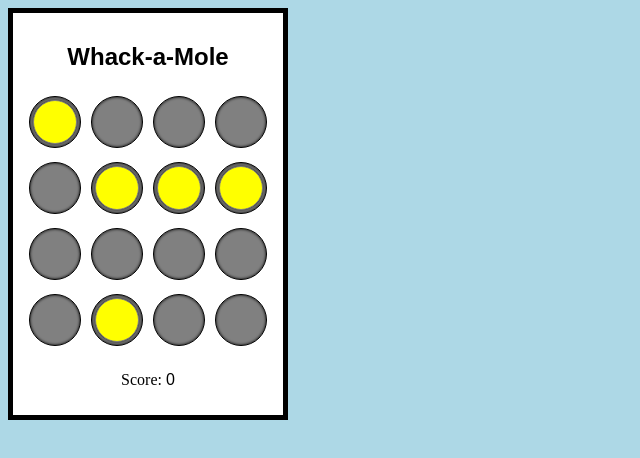
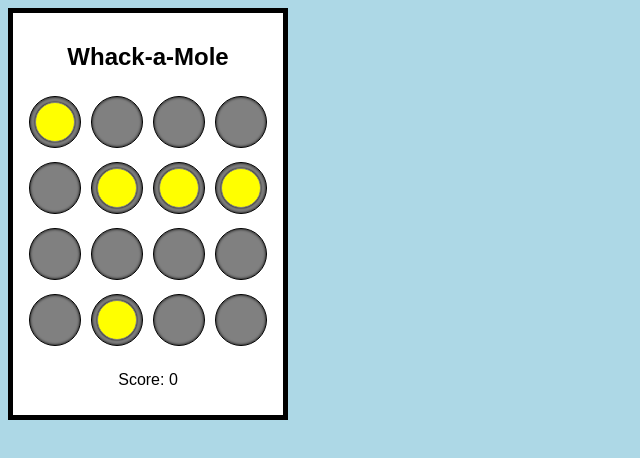
Before and after one commit to ryanhamley/Whack-a-Mole, a plain HTML site: page index.html in a window 1280 px wide. Shown: the full height of the page, 0-640 px from the left. Drawn offline with Linux system fonts and the light colour scheme.

Commit message:
Changed hasClass function and some CSS

```diff
--- a/index.html
+++ b/index.html
@@ -2,7 +2,6 @@
 <html>
 <head>
   <meta charset="utf-8">
-  <meta http-equiv="X-UA-Compatible" content="IE=edge">
   <title>Whack-a-Mole</title>
   <link rel="stylesheet" href="main.css">
 </head>
--- a/main.css
+++ b/main.css
@@ -2,16 +2,16 @@ body {
     background-color: lightblue;
 }
 
+h1, p, span {
+    font-family: Arial;
+}
+
 section {
     width: 250px;
+    padding: 10px;
     border: 5px solid black;
-    padding: 10px;
     background-color: white;
     text-align: center;
-}
-
-h1, #score {
-    font-family: Arial;
 }
 
 .circle {
@@ -20,19 +20,19 @@ h1, #score {
     height: 50px;
     margin: 5px;
     border: 1px solid black;
+    border-radius: 50%;
     background-color: grey;
     box-shadow: inset 0 0 3px black;
-    border-radius: 50%;
 }
 
 .mole {
-    width: 42px;
-    height: 42px;
+    width: 40px;
+    height: 40px;
+    margin: 5px auto;
+    border: 1px solid grey;
     border-radius: 50%;
     background-color: yellow;
-    position: relative;
-    top: 3px;
-    left: 3px;
-    border: 1px solid grey;
     box-shadow: 0 0 2px black;
+    -moz-box-sizing: border-box;
+    box-sizing: border-box;
 }
--- a/main.js
+++ b/main.js
@@ -8,7 +8,7 @@ var whackamole = (function () {
     duration: 2750
   };
 
-  //shuffle implements the Fisher-Yates random shuffle algorithm. it shuffles the given array in place in O(n) time
+  //shuffle implements the Fisher-Yates random shuffle algorithm. it shuffles the given array in place
   //this implementation is illustrated by Mike Bostock at http://bost.ocks.org/mike/shuffle/
   function shuffle (array) {
     var m = array.length, t, i;
@@ -27,22 +27,23 @@ var whackamole = (function () {
     return array;
   }
 
-  //hasClass checks a DOM element to determine if it contains a class.
+  //hasClass checks a DOM element to determine if it has a specified class applied to it.
   function hasClass (element, cls) {
-    //without the spaces being added, the function will return true if cls is present within another class name
-    return (' ' + element.className + ' ').indexOf(' ' + cls + ' ') > -1;
+    //classList is a DOMTokenList so we have to use contains() to search it
+    return element.classList.contains(cls);
   }
 
   //setupBoard creates the board for the game by adding the hole elements and the elements which will become moles, as well as the score and event listener
   function setupBoard () {
+    var circle, mole;
     var score = 0;
 
     //16 gives us a nice 4 x 4 board
     for (var i = 0; i < 16; i++) {
-      var circle = document.createElement('div');
+      circle = document.createElement('div');
       circle.classList.add('circle');
 
-      var mole = document.createElement('div');
+      mole = document.createElement('div');
       //we need an array of all the moles to create random arrangements of them later
       openings.push(mole);
       circle.appendChild(mole);
@@ -57,6 +58,8 @@ var whackamole = (function () {
     //add the event listener to the board and then use event delegation to pick out hits on the moles and increase the player's score
     board.addEventListener('click', function(e) {
       if (hasClass(e.target, 'mole')) {
+        //if the target is clicked, we need to "knock it down" so that the player can't just keep clicking it and run up their score
+        e.target.classList.remove('mole');
         scoreSpan.innerHTML = ++score;
       }
     });
```
